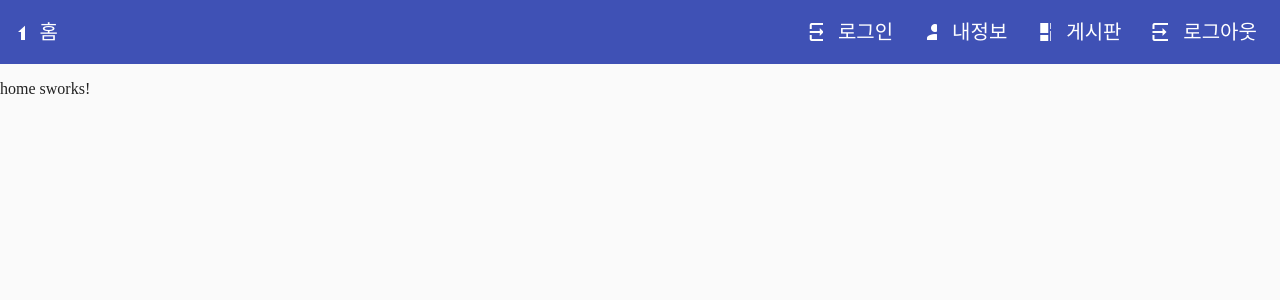
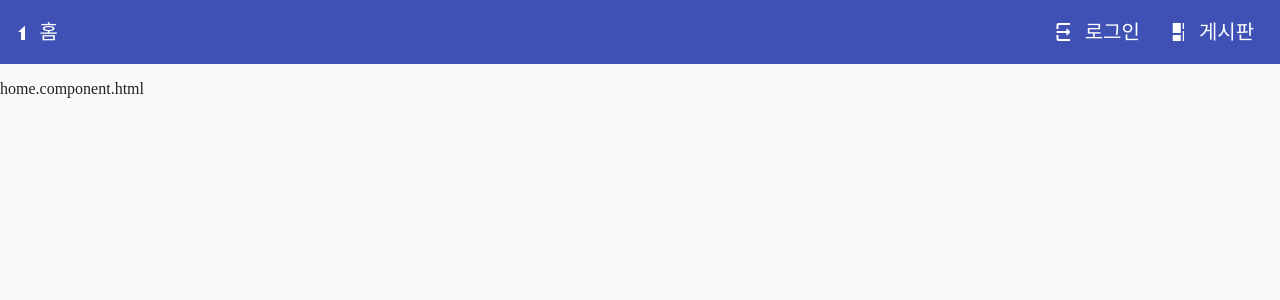
Before and after one commit to iks15174/Angular-board, an Angular app: page / in a window 1280 px wide. Shown: the top 300 px of the page. Built offline with nearby package versions, Linux system fonts and the light colour scheme.

Commit message:
[create]로그인 회원가입 구현완료

```diff
--- a/src/app/app.component.html
+++ b/src/app/app.component.html
@@ -2,7 +2,7 @@
   <mat-sidenav-container>
     <mat-sidenav #sidenav role="navigation">
       <mat-nav-list>
-        <a mat-list-item [routerLink]="['/signin']">
+        <a mat-list-item [routerLink]="['/signin']" *ngIf="!signService.isSignIn()">
           <mat-icon class="icon">input</mat-icon>
           <span class="label">로그인</span>
         </a>
@@ -10,7 +10,7 @@
           <mat-icon class="icon">home</mat-icon>
           <span class="label">홈</span>
         </a>
-        <a mat-list-item>
+        <a mat-list-item *ngIf="signService.isSignIn()">
           <mat-icon class="icon">person</mat-icon>
           <span class="label">내정보</span>
         </a>
@@ -18,7 +18,7 @@
           <mat-icon class="icon">dashboard</mat-icon>
           <span class="label">게시판</span>
         </a>
-        <a mat-list-item>
+        <a mat-list-item [routerLink]="['/logout']" *ngIf="signService.isSignIn()">
           <mat-icon class="icon">input</mat-icon>
           <span class="label">로그아웃</span>
         </a>
@@ -32,20 +32,20 @@
           </button>
         </div>
         <div>
-          <a routerLink="/">
+          <a [routerLink]="['/']">
             <mat-icon class="icon">home</mat-icon>
             <span class="label">홈</span>
           </a>
         </div>
         <div fxFlex fxLayout fxLayoutAlign="flex-end" fxHide.xs>
           <ul fxLayout fxLayoutGap="20px" class="navigation-items">
-            <li>
+            <li *ngIf="!signService.isSignIn()">
               <a [routerLink]="['/signin']">
                 <mat-icon class="icon">input</mat-icon>
                 <span class="label">로그인</span>
               </a>
             </li>
-            <li>
+            <li *ngIf="signService.isSignIn()">
               <a>
                 <mat-icon class="icon">person</mat-icon>
                 <span class="label">내정보</span>
@@ -57,8 +57,8 @@
                 <span class="label">게시판</span>
               </a>
             </li>
-            <li>
-              <a>
+            <li *ngIf="signService.isSignIn()">
+              <a [routerLink]="['/logout']">
                 <mat-icon class="icon">input</mat-icon>
                 <span class="label">로그아웃</span>
               </a>
--- a/src/app/app.component.ts
+++ b/src/app/app.component.ts
@@ -1,4 +1,5 @@
 import { Component } from '@angular/core';
+import { SignService } from "./service/rest-api/sign.service";
 
 @Component({
   selector: 'app-root',
@@ -6,5 +7,7 @@ import { Component } from '@angular/core';
   styleUrls: ['./app.component.css']
 })
 export class AppComponent {
-  title = 'angular-website';
+  constructor(
+    public signService: SignService
+  ){}
 }
--- a/src/app/app.module.ts
+++ b/src/app/app.module.ts
@@ -13,6 +13,7 @@ import { FormsModule, ReactiveFormsModule } from "@angular/forms";
 import{ HttpClientModule } from "@angular/common/http";
 import { SignService } from "./service/rest-api/sign.service";
 import { SignupComponent } from './component/member/signup/signup.component';
+import { LogoutComponent } from './component/member/logout/logout.component';
 
 @NgModule({
   declarations: [
@@ -21,6 +22,7 @@ import { SignupComponent } from './component/member/signup/signup.component';
     SigninComponent,
     SignupComponent,
     SignupComponent,
+    LogoutComponent,
   ],
   imports: [
     BrowserModule,
--- a/src/app/component/home/home.component.html
+++ b/src/app/component/home/home.component.html
@@ -1 +1 @@
-<p>home sworks!</p>
+<p>home.component.html</p>
--- /dev/null
+++ b/src/app/component/member/logout/logout.component.ts
@@ -0,0 +1,14 @@
+import { Component } from '@angular/core';
+import { Router } from "@angular/router";
+
+@Component({
+  selector: 'app-logout',
+  template: ''
+})
+export class LogoutComponent{
+
+  constructor(private router: Router) {
+    localStorage.removeItem('logined');
+    this.router.navigate(['/'])
+  }
+}
--- a/src/app/component/member/signin/signin.component.html
+++ b/src/app/component/member/signin/signin.component.html
@@ -24,6 +24,7 @@
         </p>
         <div class="button">
           <button type="submit" mat-stroked-button [disabled]="!signInForm.valid">Login</button>
+          <button mat-raised-button color="primary" routerLink="/signup">SignUp</button>
         </div>
       </form>
     </mat-card-content>
--- a/src/app/component/member/signup/signup.component.ts
+++ b/src/app/component/member/signup/signup.component.ts
@@ -25,7 +25,7 @@ export class SignupComponent implements OnInit {
       password: new FormControl("", [Validators.required]),
       password_re: new FormControl("", [Validators.required]),
       name: new FormControl("", [Validators.required])
-    }, { Validator: this.checkPassword});
+    }, { validator: this.checkPassword});
   }
 
   checkPassword(group: FormGroup){
--- a/src/app/service/rest-api/sign.service.ts
+++ b/src/app/service/rest-api/sign.service.ts
@@ -35,4 +35,14 @@ export class SignService {
       return false;
     }
   }
+
+  isSignIn(): boolean{
+    const logined = JSON.parse(localStorage.getItem("logined") || "false");
+    if(logined){
+      return true;
+    }
+    else{
+      return false;
+    }
+  }
 }
```
Also changed, not shown: src/app/app-routing.module.ts (+7 -2 lines).
